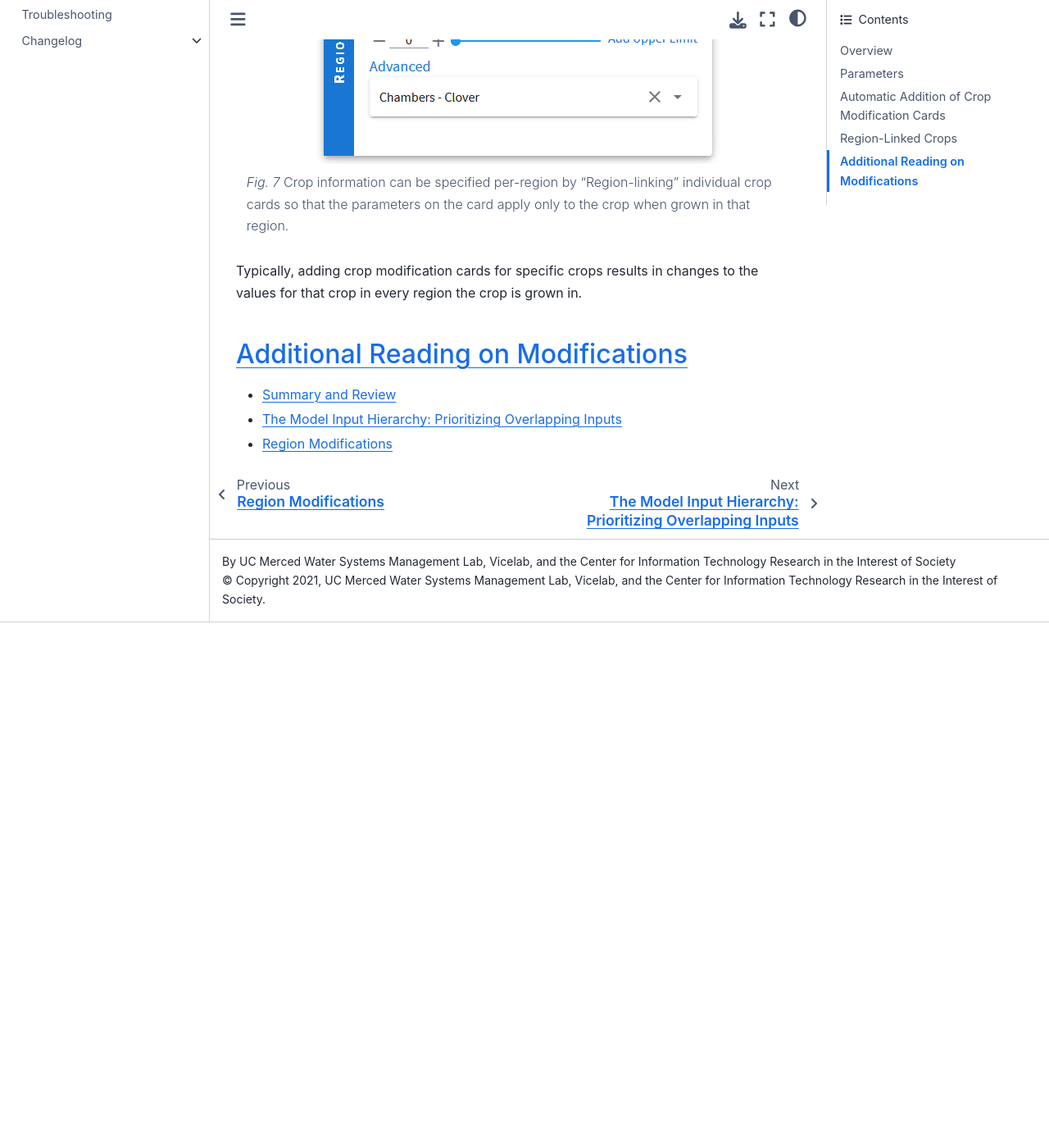
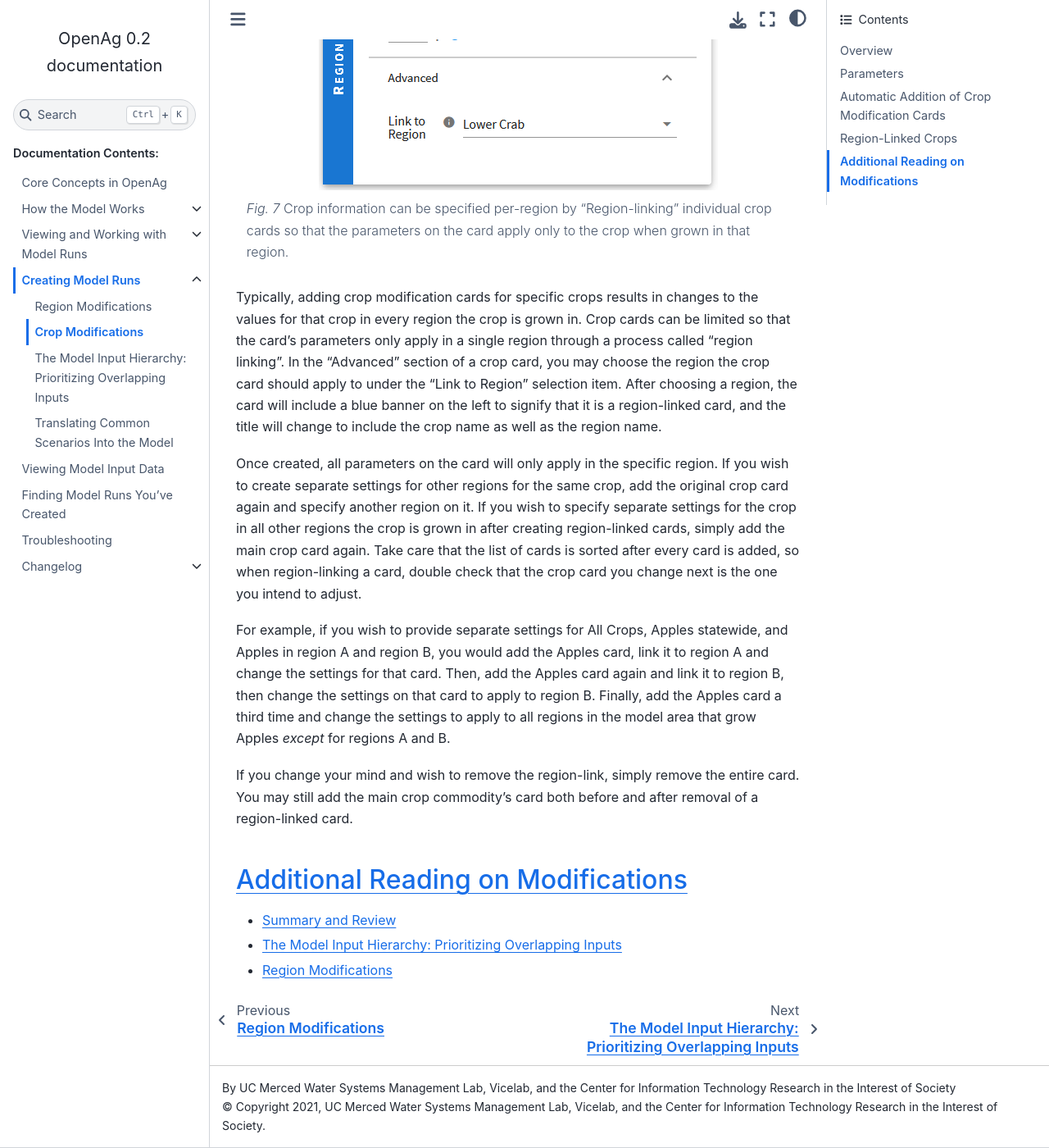
Before and after one commit to Water-Systems-Management-UCM/OpenAg_Docs, a Sphinx documentation site: the page built from source/MakeModelRun/crop_modifications.rst, in a window 1280 px wide and 1400 px high, scrolled down 3449 px. Shown: the whole window at 82% size. Built offline with Sphinx 7.4.7 and the Sphinx Book theme 1.1.4, drawn with Linux system fonts in a browser that asks for light colours; before the commit the page ends 4208 px from its top, so only the background shows below that.

Commit message:
Region-linked crop documentation, changelog, and cross-references.

```diff
--- a/source/Changelog/changelog.rst
+++ b/source/Changelog/changelog.rst
@@ -11,4 +11,5 @@
     :maxdepth: 2
     :caption: Changes by Month:
 
+    2021_06/2021_06.rst
     2021_05/2021_05.rst
--- a/source/MakeModelRun/crop_modifications.rst
+++ b/source/MakeModelRun/crop_modifications.rst
@@ -96,7 +96,26 @@
     on the card apply only to the crop when grown in that region.
 
 Typically, adding crop modification cards for specific crops results in changes to the values for that crop in every
-region the crop is grown in.
+region the crop is grown in. Crop cards can be limited so that the card's parameters only apply in a single region through
+a process called "region linking". In the "Advanced" section of a crop card, you may choose the region the crop card
+should apply to under the "Link to Region" selection item. After choosing a region, the card will include a blue
+banner on the left to signify that it is a region-linked card, and the title will change to include the crop name as
+well as the region name.
+
+Once created, all parameters on the card will only apply in the specific region. If you wish to create separate settings
+for other regions for the same crop, add the original crop card again and specify another region on it. If you wish
+to specify separate settings for the crop in all other regions the crop is grown in after creating region-linked cards,
+simply add the main crop card again. Take care that the list of cards is sorted after every card is added, so when
+region-linking a card, double check that the crop card you change next is the one you intend to adjust.
+
+For example,
+if you wish to provide separate settings for All Crops, Apples statewide, and Apples in region A and region B, you would
+add the Apples card, link it to region A and change the settings for that card. Then, add the Apples card again and link
+it to region B, then change the settings on that card to apply to region B. Finally, add the Apples card a third time
+and change the settings to apply to all regions in the model area that grow Apples *except* for regions A and B.
+
+If you change your mind and wish to remove the region-link, simply remove the entire card. You may still add the main
+crop commodity's card both before and after removal of a region-linked card.
 
 .. _AdditionalReadingCropModificationsSection:
 
--- a/source/MakeModelRun/model_input_hierarchy.rst
+++ b/source/MakeModelRun/model_input_hierarchy.rst
@@ -44,7 +44,7 @@
 
 Crop Modification Hierarchy
 ____________________________________
-#. Region-linked crop value:
+#. :ref:`Region-linked crop value <RegionLinkedCropsSection>`:
     Specific crop cards that have been linked to a single region take the highest priority for crop parameters and will
     be used when present.
 #. Specific crop value:
```
Also changed, not shown: source/Changelog/2021_06/2021_06.rst (added, +26 -0 lines), source/MakeModelRun/region_linked_crop.png.
